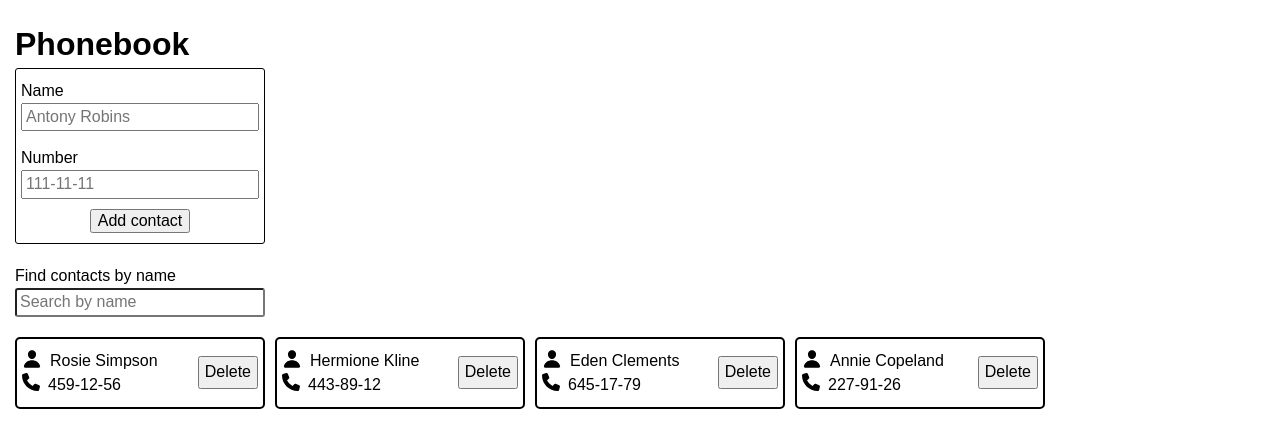
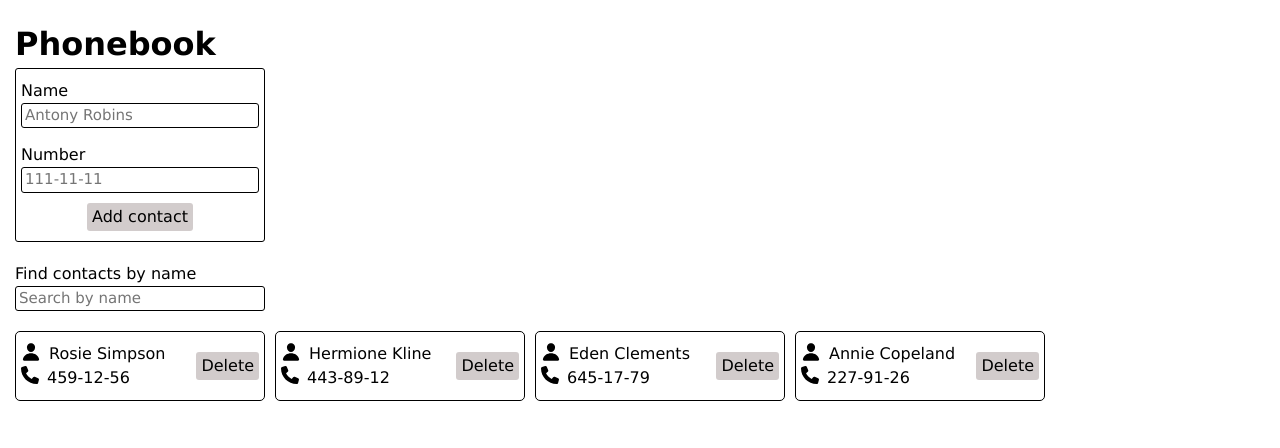
Before and after one commit to MaxKov86/goit-react-hw-03, a React (Vite) app: page / in a window 1280 px wide. Shown: the top 448 px of the page. Built offline with nearby package versions, Linux system fonts and the light colour scheme.

Commit message:
Update css files

```diff
--- a/index.html
+++ b/index.html
@@ -8,7 +8,6 @@
 	</head>
 	<body>
 		<div id="root"></div>
-
 		<script type="module" src="/src/main.jsx"></script>
 	</body>
 </html>
--- a/src/components/ContactForm/ContactForm.module.css
+++ b/src/components/ContactForm/ContactForm.module.css
@@ -6,30 +6,46 @@
 	border-radius: 3px;
 	padding: 10px 5px;
 	margin-bottom: 20px;
+	outline: none;
+	transition: border-color 250ms ease-in-out;
+}
+.form:hover {
+	border-color: rgb(70, 228, 228);
 }
 
-.fieldName {
-	/* margin-bottom: 15px; */
+.fieldName,
+.fieldNumber {
+	font-size: 15px;
+	outline: none;
+	border: solid 1px black;
+	border-radius: 3px;
 	padding: 3px;
+	transition: border-color 250ms ease-in-out;
 }
-.fieldName:focus {
-	outline-color: rgb(70, 228, 228);
+.fieldName:hover,
+.fieldName:focus,
+.fieldNumber:hover,
+.fieldNumber:focus {
+	border-color: rgb(70, 228, 228);
 }
 
 .labelNumber {
 	margin-top: 15px;
 }
-.fieldNumber {
-	/* margin-bottom: 10px; */
-	padding: 3px;
-}
-.fieldNumber:focus {
-	outline-color: rgb(70, 228, 228);
-}
+
 .addBtn {
 	font-weight: 500;
 	width: max-content;
 	margin: 10px auto 0;
+	padding: 5px;
+	border: none;
+	border-radius: 3px;
+	background-color: rgba(201, 194, 194, 0.836);
+	transition: background-color 250ms ease-in-out, color 250ms ease-in-out;
+}
+.addBtn:hover {
+	background-color: rgb(70, 228, 228);
+	color: white;
 }
 .error {
 	color: rgba(223, 19, 19, 0.856);
--- a/src/components/ContactList/Contact/Contact.module.css
+++ b/src/components/ContactList/Contact/Contact.module.css
@@ -3,13 +3,25 @@
 	align-items: center;
 	justify-content: space-between;
 	padding: 10px 5px;
-  border: solid 2px black;
+	border: solid 1px black;
 	border-radius: 5px;
 	width: 250px;
+	transition: border-color 250ms ease-in-out;
+}
+.item:hover {
+	border-color: rgb(70, 228, 228);
 }
 .button {
 	padding: 5px;
 	cursor: pointer;
+	border: none;
+	border-radius: 3px;
+	background-color: rgba(201, 194, 194, 0.836);
+	transition: background-color 250ms ease-in-out, color 250ms ease-in-out;
+}
+.button:hover {
+	background-color: rgb(70, 228, 228);
+	color: white;
 }
 .iconPerson {
 	width: 20px;
--- a/src/components/SearchBox/SearchBox.module.css
+++ b/src/components/SearchBox/SearchBox.module.css
@@ -1,12 +1,18 @@
 .searchBar {
+	font-size: 15px;
+	outline: none;
 	border-radius: 3px;
-
+	border: solid 1px black;
 	width: 250px;
 	margin-bottom: 20px;
 	padding: 3px;
+	transition: border-color 250ms ease-in-out;
 }
-/* .searchBar:focus {
-} */
+
+.searchBar:hover,
 .searchBar:focus {
-	outline-color: cyan;
+	border-color: rgb(70, 228, 228);
 }
+.searchBar::placeholder {
+	font-size: 15px;
+}
--- a/src/index.css
+++ b/src/index.css
@@ -1,5 +1,7 @@
 body {
-  font-family: sans-serif;
+	/* font-family: sans-serif; */
+	font-family: 'Lucida Sans', 'Lucida Sans Regular', 'Lucida Grande',
+		'Lucida Sans Unicode', Geneva, Verdana, sans-serif;
 	line-height: 1.5;
 	padding: 20px 15px;
 }
@@ -25,3 +27,6 @@ img {
 	display: block;
 	max-width: 100%;
 }
+button {
+	cursor: pointer;
+}
```
Lines whose indentation alone changed are shown as unchanged.
